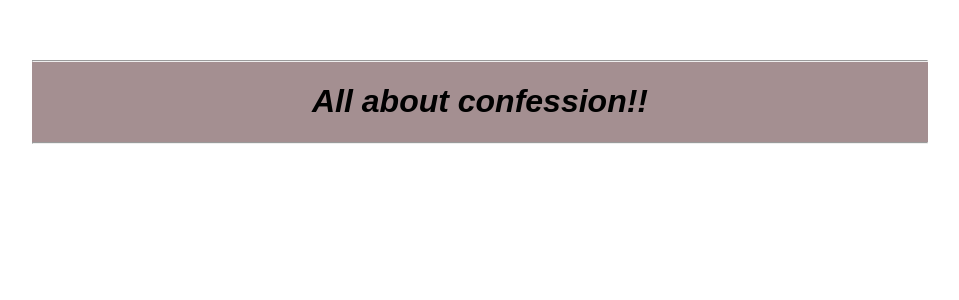
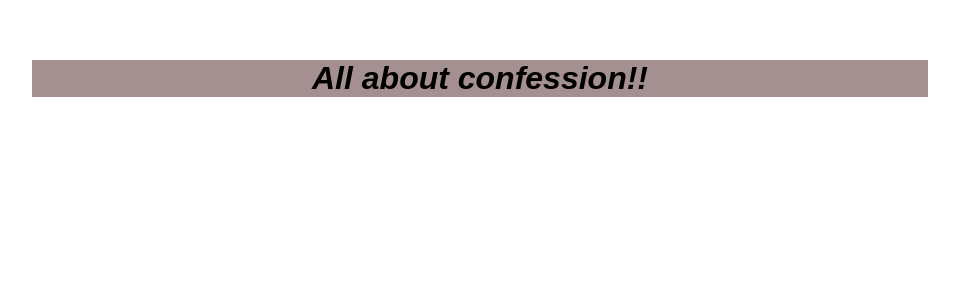
Before and after one commit to Amanag220/dev-elixir.github.io, a Jekyll site: the page built from index.html, in a window 1280 px wide. Shown: the top 300 px of the page, without its empty margins (160-1119 px from the left). Built offline with Jekyll 4.4.1, drawn with Linux system fonts in a browser that asks for light colours.

Commit message:
New Changes

```diff
--- a/_layouts/default.html
+++ b/_layouts/default.html
@@ -9,14 +9,7 @@
 		</head>
 	<body>
 	<div class="heading">
-		<hr>
 			<h1><center> All about confession!! </center></h1>
-    <hr>
 	</div>
-	<div class="container">
-						{{ content }}
-
-	</div>
-
 	</body>
 </html>
```
